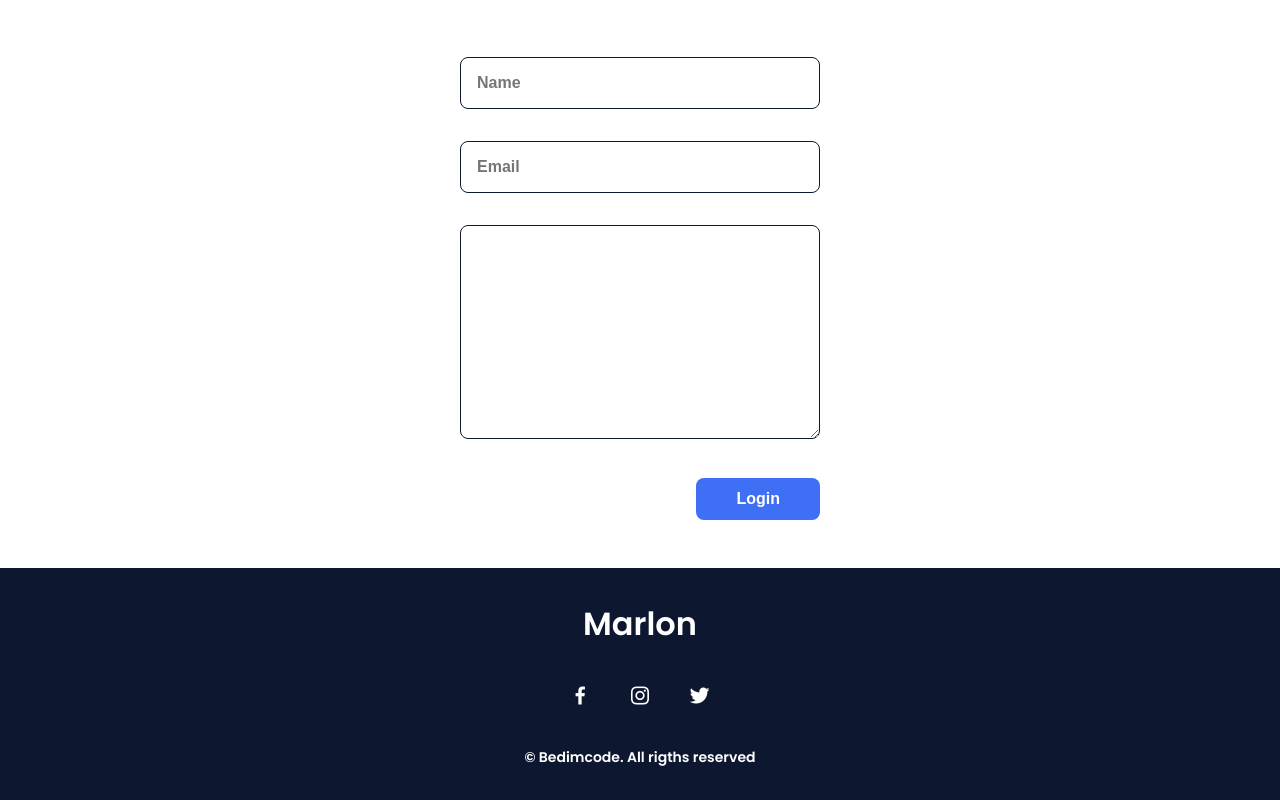
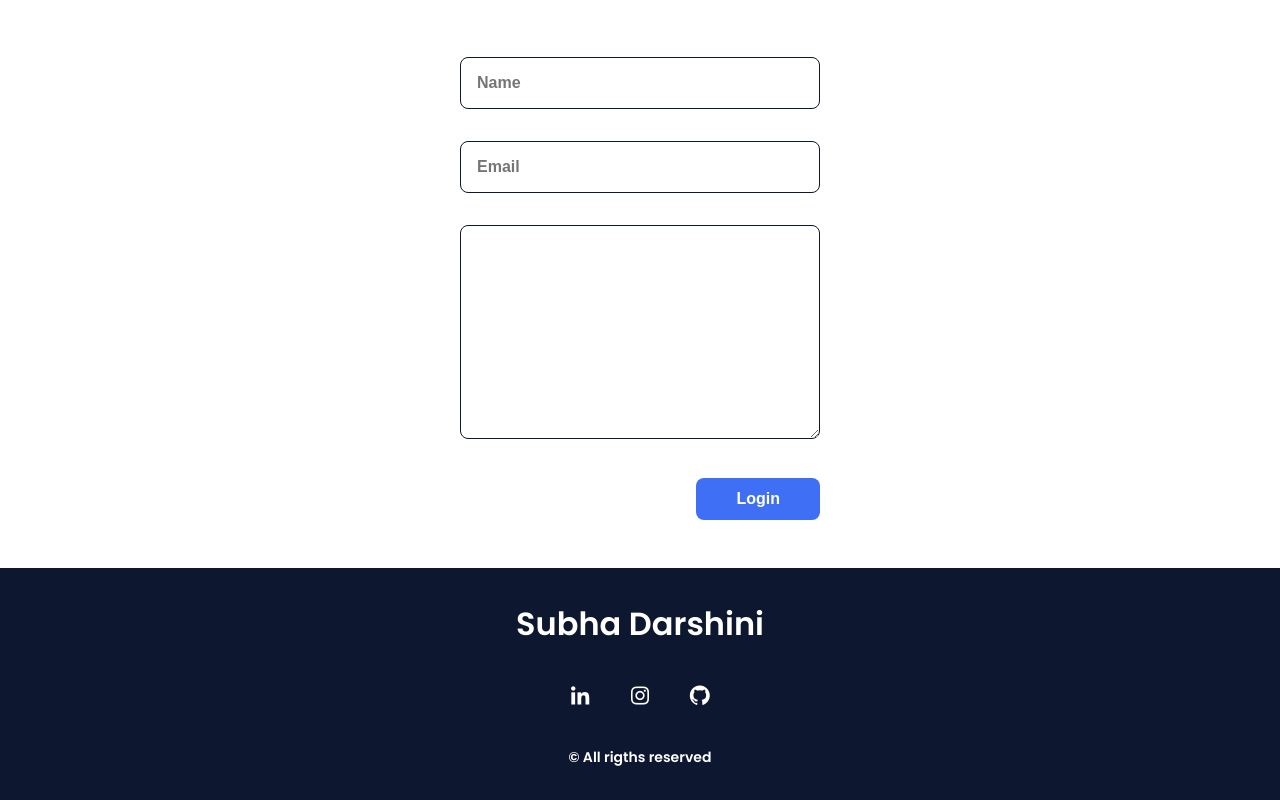
Before and after one commit to subhadarshininandhakumar/Portfolio-2, a plain HTML site: page index.html in a window 1280 px wide. Shown: the part 3524-4324 px from the top of the page. Drawn offline with nearby package versions, Linux system fonts and the light colour scheme.

Commit message:
Update index.html

```diff
--- a/index.html
+++ b/index.html
@@ -173,13 +173,13 @@
 
         <!--===== FOOTER =====-->
         <footer class="footer">
-            <p class="footer__title">Marlon</p>
+            <p class="footer__title">Subha Darshini</p>
             <div class="footer__social">
-                <a href="#" class="footer__icon"><i class='bx bxl-facebook' ></i></a>
-                <a href="#" class="footer__icon"><i class='bx bxl-instagram' ></i></a>
-                <a href="#" class="footer__icon"><i class='bx bxl-twitter' ></i></a>
+                <a href="https://www.linkedin.com/in/subha-darshini-076443338" class="footer__icon"><i class='bx bxl-linkedin' ></i></a>
+                <a href="https://www.instagram.com/__darsh_xx_?igsh=MW1jb3pvb2YycnB6Ng==" class="footer__icon"><i class='bx bxl-instagram' ></i></a>
+                <a href="https://github.com/subhadarshininandhakumar" class="footer__icon"><i class='bx bxl-github' ></i></a>
             </div>
-            <p class="footer__copy">&#169; Bedimcode. All rigths reserved</p>
+            <p class="footer__copy">&#169; All rigths reserved</p>
         </footer>
 
 
```
